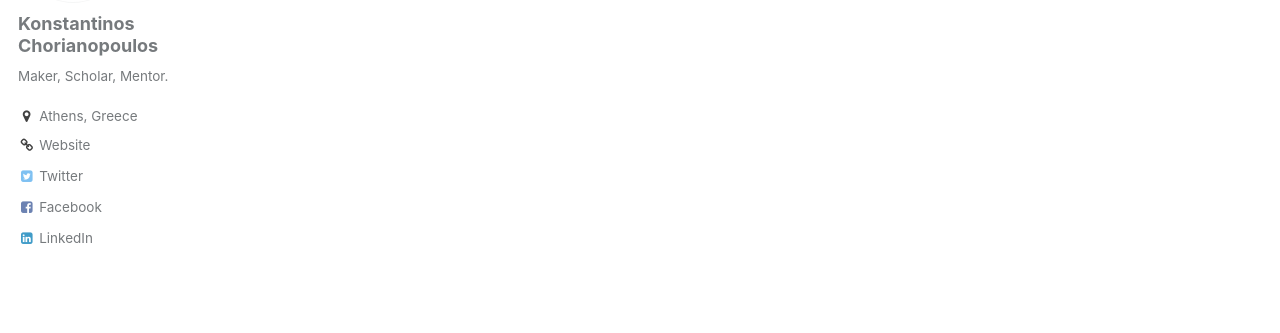
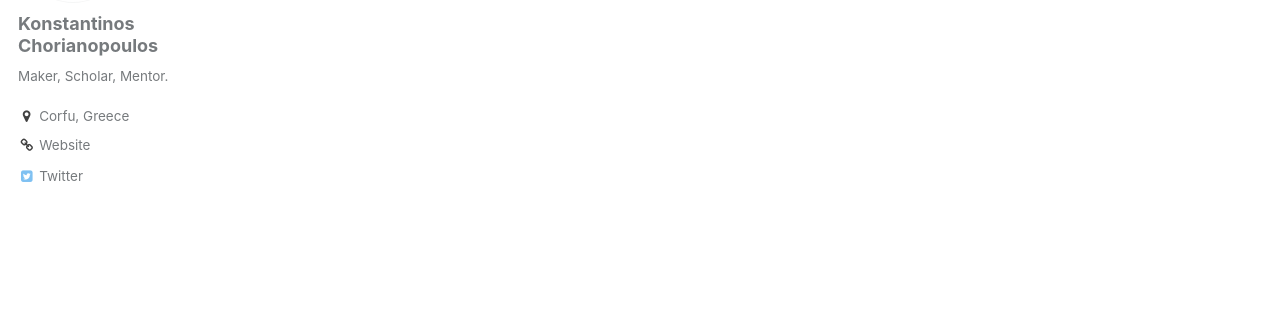
Before and after one commit to epidrome/mibook, a Jekyll site: the page built from _pages/categorory-archive.md, in a window 1280 px wide. Shown: the part 224-557 px from the top of the page. Built offline with Jekyll 4.4.1, drawn with Linux system fonts in a browser that asks for light colours.

Commit message:
Update _config.yml

```diff
--- a/_config.yml
+++ b/_config.yml
@@ -80,21 +80,21 @@ author:
   name             : "Konstantinos Chorianopoulos"
   avatar           : "bio-photo.jpg"
   bio              : "Maker, Scholar, Mentor."
-  location         : "Athens, Greece"
+  location         : "Corfu, Greece"
   email            :
   uri              : "http://www.epidro.me"
   bitbucket        :
   codepen          :
   dribbble         :
   flickr           :
-  facebook         : "ep1dr0me"
+  facebook         :
   foursquare       :
   github           :
   google_plus      :
   keybase          :
   instagram        :
   lastfm           :
-  linkedin         : "chorianopoulos"
+  linkedin         :
   pinterest        :
   soundcloud       :
   stackoverflow    : # http://stackoverflow.com/users/123456/username
```
